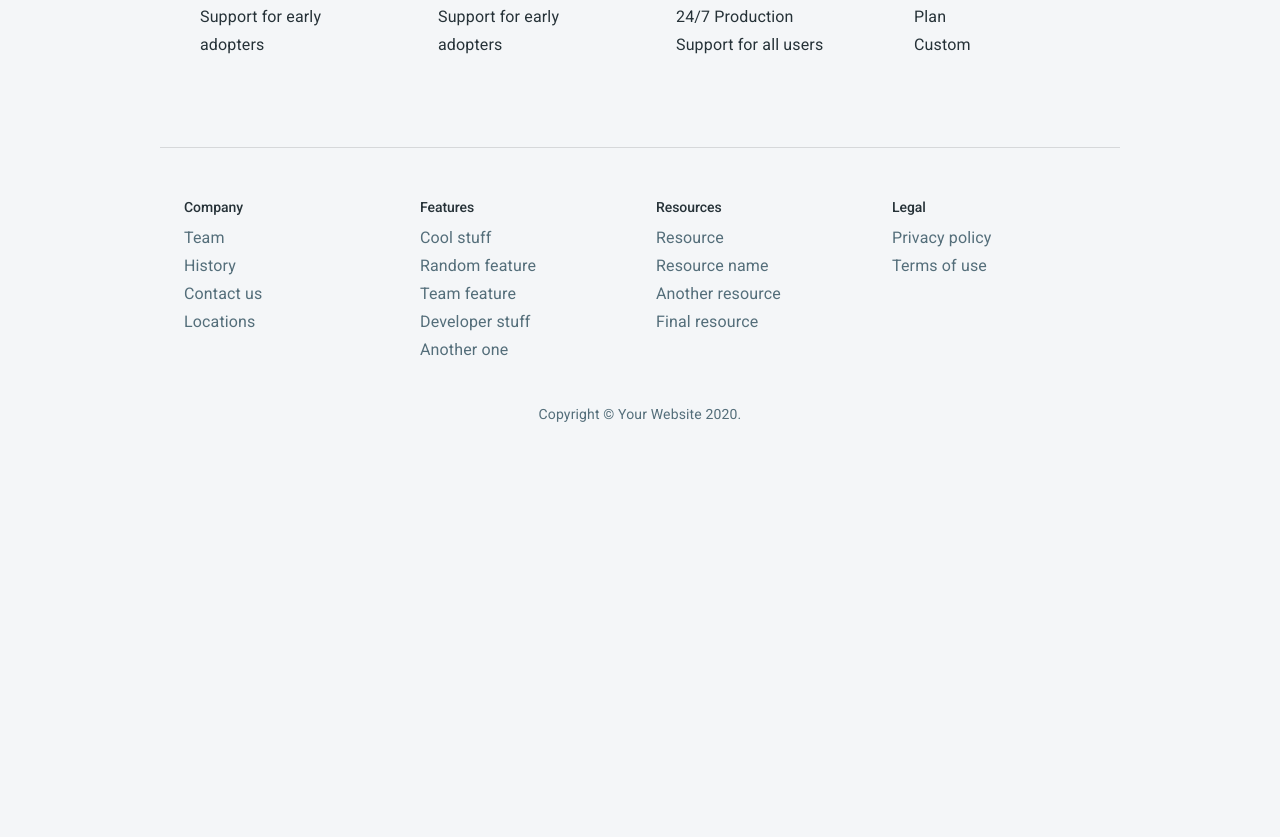
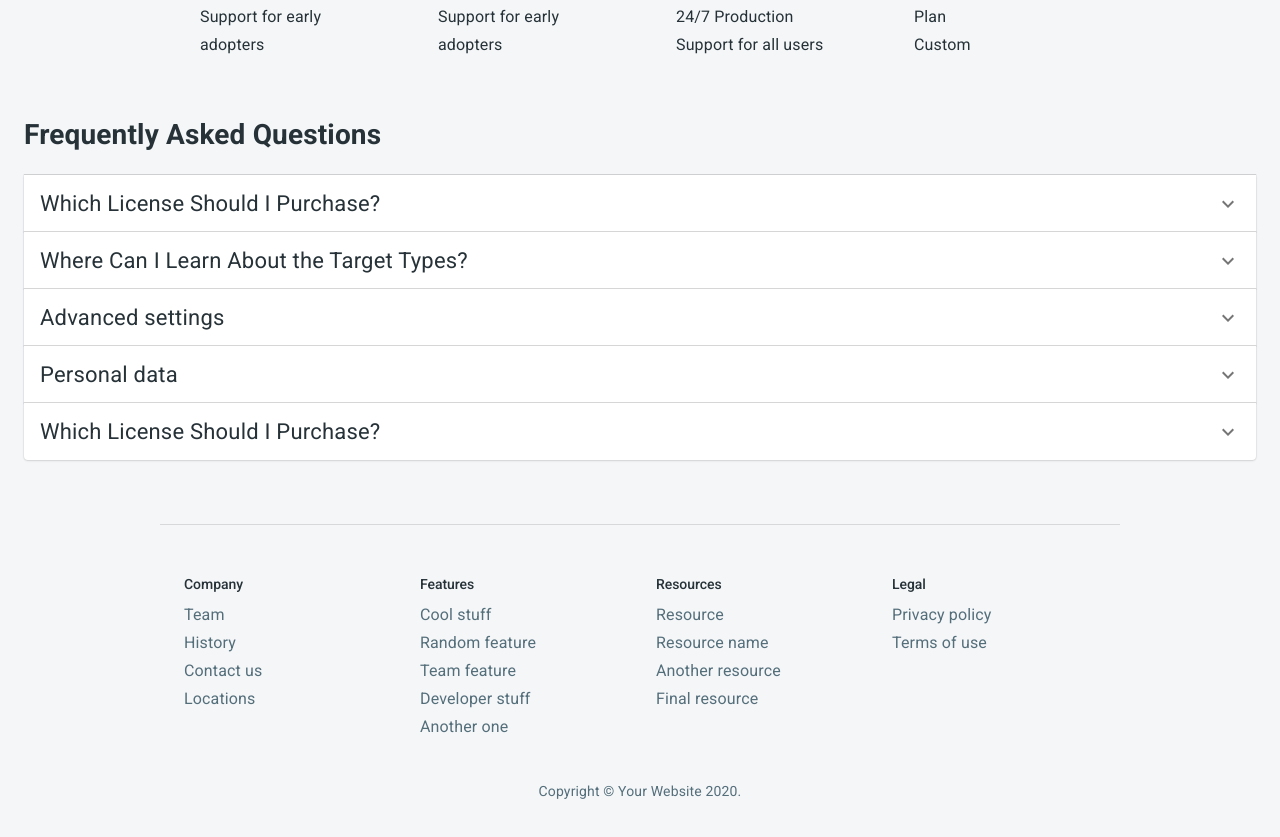
Before and after one commit to divya10mishra/div-arway-ui, a React (Create React App) app: page /app in a window 1280 px wide. Shown: the part 1028-1865 px from the top of the page. Before the commit the page ends 1500 px from the top, so only its background shows below. Built offline with nearby package versions, Linux system fonts and the light colour scheme.

Commit message:
FAQ Added

```diff
--- /dev/null
+++ b/src/views/subscription/pricing/FAQ.js
@@ -0,0 +1,133 @@
+import React from 'react';
+import { makeStyles } from '@material-ui/core/styles';
+import Accordion from '@material-ui/core/Accordion';
+import AccordionDetails from '@material-ui/core/AccordionDetails';
+import AccordionSummary from '@material-ui/core/AccordionSummary';
+import Typography from '@material-ui/core/Typography';
+import ExpandMoreIcon from '@material-ui/icons/ExpandMore';
+
+const useStyles = makeStyles((theme) => ({
+  root: {
+    width: '100%',
+    marginTop:'2rem'
+  },
+  heading: {
+    fontSize: theme.typography.pxToRem(15),
+    flexShrink: 0,
+    fontSize:'22px'
+  },
+  description:{
+    fontSize:'18px',
+    fontWeight:'600'
+  },
+  secondaryHeading: {
+    fontSize: theme.typography.pxToRem(15),
+    color: theme.palette.text.secondary,
+  },
+}));
+
+export default function ControlledAccordions() {
+  const classes = useStyles();
+  const [expanded, setExpanded] = React.useState(false);
+
+  const handleChange = (panel) => (event, isExpanded) => {
+    setExpanded(isExpanded ? panel : false);
+  };
+
+  return (
+    <div className={classes.root}>
+        <h1>Frequently Asked Questions</h1>
+        <br/>
+      <Accordion expanded={expanded === 'panel1'} onChange={handleChange('panel1')}>
+        <AccordionSummary
+          expandIcon={<ExpandMoreIcon />}
+          aria-controls="panel1bh-content"
+          id="panel1bh-header"
+        >
+          <Typography className={classes.heading}>Which License Should I Purchase? </Typography>
+          {/* <Typography className={classes.secondaryHeading}>I am an accordion</Typography> */}
+        </AccordionSummary>
+        <AccordionDetails>
+          <Typography className={classes.description}>
+          If you are building an application for a company that makes
+          more than $10 million a year, they need to purchase a Pro License.
+          If they are making less than $10 million but are creating an application
+          as a product companion or plan to sell our software in their own application,
+          this will also require a Pro License. We currently do not have any special licenses
+          for students, universities, or non-profits.
+          </Typography>
+        </AccordionDetails>
+      </Accordion>
+      <Accordion expanded={expanded === 'panel2'} onChange={handleChange('panel2')}>
+        <AccordionSummary
+          expandIcon={<ExpandMoreIcon />}
+          aria-controls="panel2bh-content"
+          id="panel2bh-header"
+        >
+          <Typography className={classes.heading}>Where Can I Learn About the Target Types? </Typography>
+          {/* <Typography className={classes.secondaryHeading}>
+            You are currently not an owner
+          </Typography> */}
+        </AccordionSummary>
+        <AccordionDetails>
+          <Typography className={classes.description}>
+          Vuforia Engine offers a wide range of augmented reality target options. You can read more about each one
+          </Typography>
+        </AccordionDetails>
+      </Accordion>
+      <Accordion expanded={expanded === 'panel3'} onChange={handleChange('panel3')}>
+        <AccordionSummary
+          expandIcon={<ExpandMoreIcon />}
+          aria-controls="panel3bh-content"
+          id="panel3bh-header"
+        >
+          <Typography className={classes.heading}>Advanced settings</Typography>
+          {/* <Typography className={classes.secondaryHeading}>
+            Filtering has been entirely disabled for whole web server
+          </Typography> */}
+        </AccordionSummary>
+        <AccordionDetails>
+          <Typography className={classes.description}>
+            Nunc vitae orci ultricies, auctor nunc in, volutpat nisl. Integer sit amet egestas eros,
+            vitae egestas augue. Duis vel est augue.
+          </Typography>
+        </AccordionDetails>
+      </Accordion>
+      <Accordion expanded={expanded === 'panel4'} onChange={handleChange('panel4')}>
+        <AccordionSummary
+          expandIcon={<ExpandMoreIcon />}
+          aria-controls="panel4bh-content"
+          id="panel4bh-header"
+        >
+          <Typography className={classes.heading}>Personal data</Typography>
+        </AccordionSummary>
+        <AccordionDetails>
+          <Typography className={classes.description}>
+            Nunc vitae orci ultricies, auctor nunc in, volutpat nisl. Integer sit amet egestas eros,
+            vitae egestas augue. Duis vel est augue.
+          </Typography>
+        </AccordionDetails>
+      </Accordion>
+      <Accordion expanded={expanded === 'panel5'} onChange={handleChange('panel5')}>
+        <AccordionSummary
+          expandIcon={<ExpandMoreIcon />}
+          aria-controls="panel5bh-content"
+          id="panel5bh-header"
+        >
+          <Typography className={classes.heading}>Which License Should I Purchase? </Typography>
+          {/* <Typography className={classes.secondaryHeading}>I am an accordion</Typography> */}
+        </AccordionSummary>
+        <AccordionDetails>
+          <Typography className={classes.description}>
+          If you are building an application for a company that makes
+          more than $10 million a year, they need to purchase a Pro License.
+          If they are making less than $10 million but are creating an application
+          as a product companion or plan to sell our software in their own application,
+          this will also require a Pro License. We currently do not have any special licenses
+          for students, universities, or non-profits.
+          </Typography>
+        </AccordionDetails>
+      </Accordion>
+    </div>
+  );
+}
--- a/src/views/subscription/pricing/index.js
+++ b/src/views/subscription/pricing/index.js
@@ -17,6 +17,7 @@ import Container from '@material-ui/core/Container';
 import Box from '@material-ui/core/Box';
 import AnchorLink from 'react-anchor-link-smooth-scroll'
 import TopBar from './../../../layouts/DashboardLayout/TopBar';
+import FAQ from './FAQ'
 
 function Copyright() {
   return (
@@ -250,8 +251,19 @@ export default function Pricing() {
               {/* feature */}
             </Grid>
           ))}
+
         </Grid>
+
       </Container>
+
+      {/* FAQ Start */}
+
+      <Container>
+      <FAQ/>
+      </Container>
+
+      {/* FAQ End */}
+
       {/* Footer */}
       <Container maxWidth="md" component="footer" className={classes.footer}>
         <Grid container spacing={4} justify="space-evenly">
```
